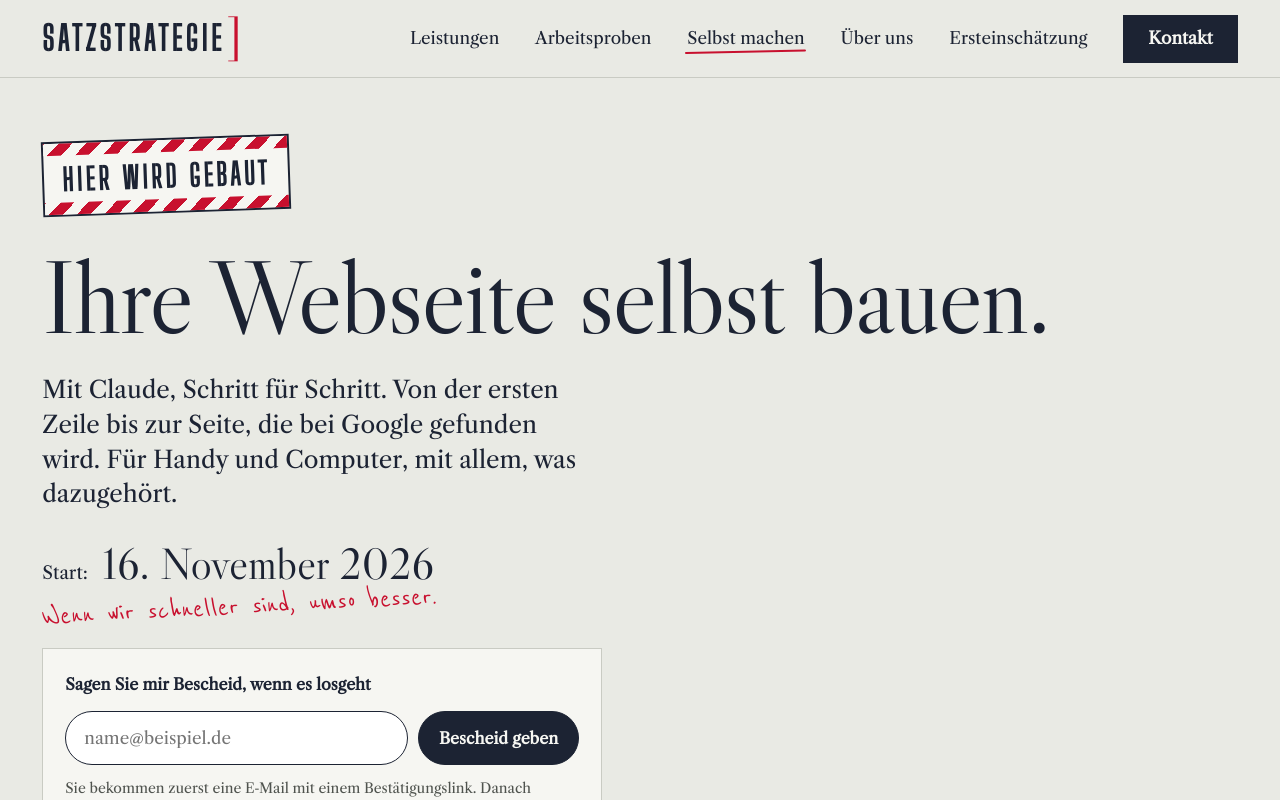
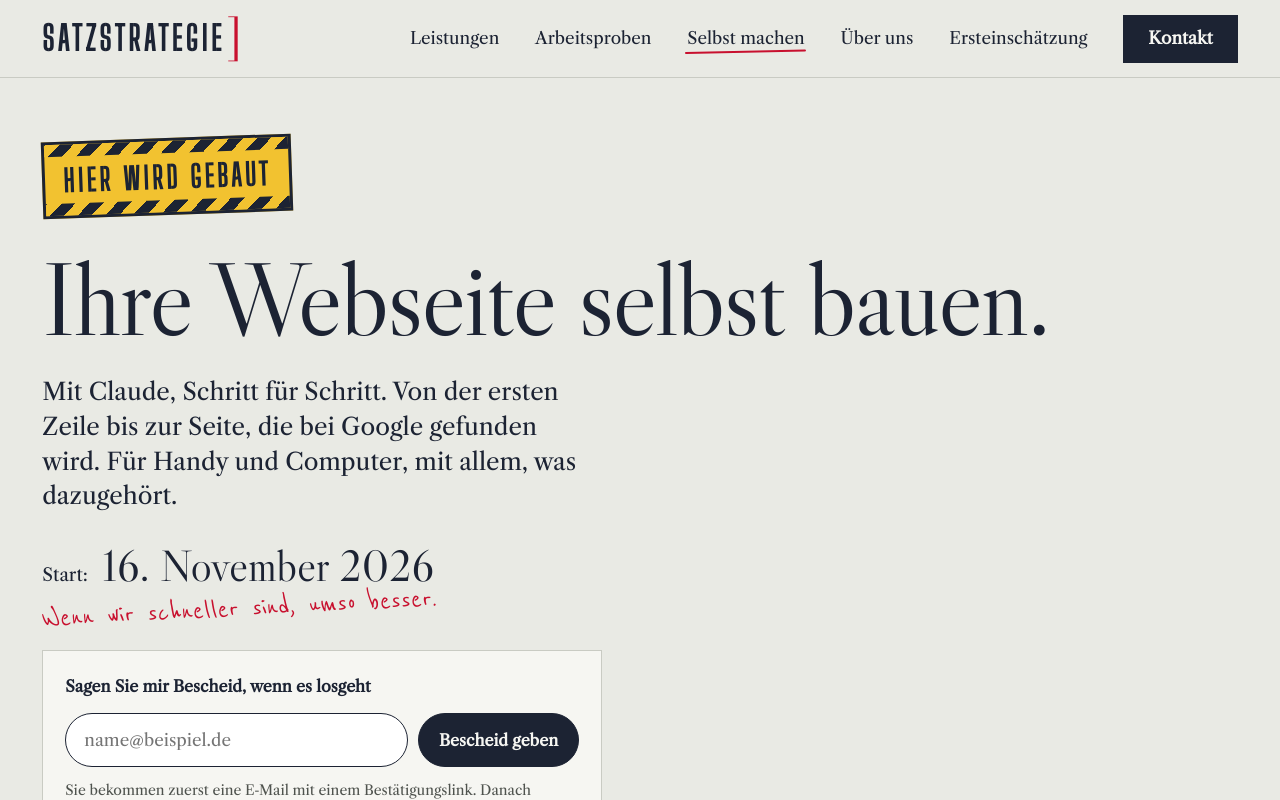
Before and after one commit to lillycontentcreatorwerkstatt-sudo/satzstrategie-webseite, a Next.js app in the folder webseiten-check/: page /selbst-machen in a window 1280 px wide. Shown: the top 800 px of the page. Built offline with nearby package versions, Linux system fonts and the light colour scheme.

Commit message:
Selbst machen: Baustellenschild gelb wie auf der Testseite
Gelb mit dunklen Streifen hebt sich vom Rotstift ab.

Co-Authored-By: Claude Opus 5.5 <noreply@anthropic.com>

```diff
--- a/webseiten-check/src/app/selbst-machen/selbst-machen.css
+++ b/webseiten-check/src/app/selbst-machen/selbst-machen.css
@@ -1,9 +1,9 @@
 /* Selbst machen: Baustelle mit Startdatum, Warteliste und gesperrter Levelkarte. Handy zuerst. */
 .studio-page .diy-hero { padding: 32px var(--gutter) 48px; display: grid; gap: 20px; justify-items: start; }
-.studio-page .diy-sign { background: var(--paper-light); border: 2px solid var(--ink); transform: rotate(-2deg); margin: 4px 0 8px; }
+.studio-page .diy-sign { background: #f2c230; color: var(--ink); border: 3px solid var(--ink); transform: rotate(-2deg); margin: 4px 0 8px; }
 .studio-page .diy-sign p { margin: 0; padding: 8px 18px 6px; font-family: var(--logo); font-weight: 800; text-transform: uppercase; letter-spacing: .12em; font-size: clamp(20px, 6vw, 30px); line-height: 1.1; }
-/* Rot-weiß wie eine Absperrbake. */
-.studio-page .diy-stripes { display: block; height: 12px; background: repeating-linear-gradient(-45deg, var(--red) 0 10px, var(--paper-light) 10px 20px); }
+/* Gelb mit dunklen Streifen wie ein Baustellenschild, hebt sich vom Rotstift ab. */
+.studio-page .diy-stripes { display: block; height: 12px; background: repeating-linear-gradient(-45deg, var(--ink) 0 10px, #f2c230 10px 20px); }
 .studio-page .diy-hero h1 { margin: 0; font-size: clamp(48px, 14vw, 104px); line-height: 1; text-wrap: balance; }
 .studio-page .diy-lead { margin: 0; max-width: 36ch; font-size: clamp(19px, 2vw, 24px); line-height: 1.45; }
 .studio-page .diy-date { margin: 4px 0 0; display: flex; flex-wrap: wrap; align-items: baseline; gap: 2px 14px; font-size: 18px; }
```
